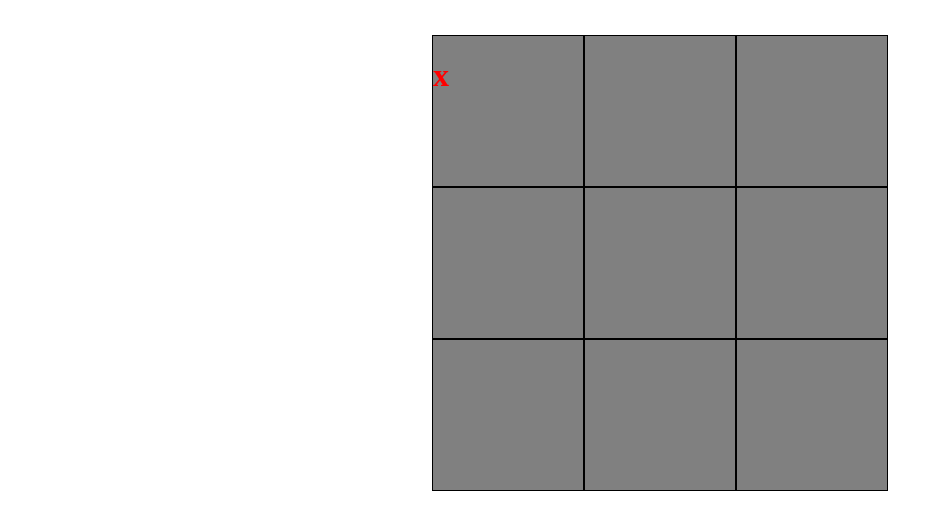
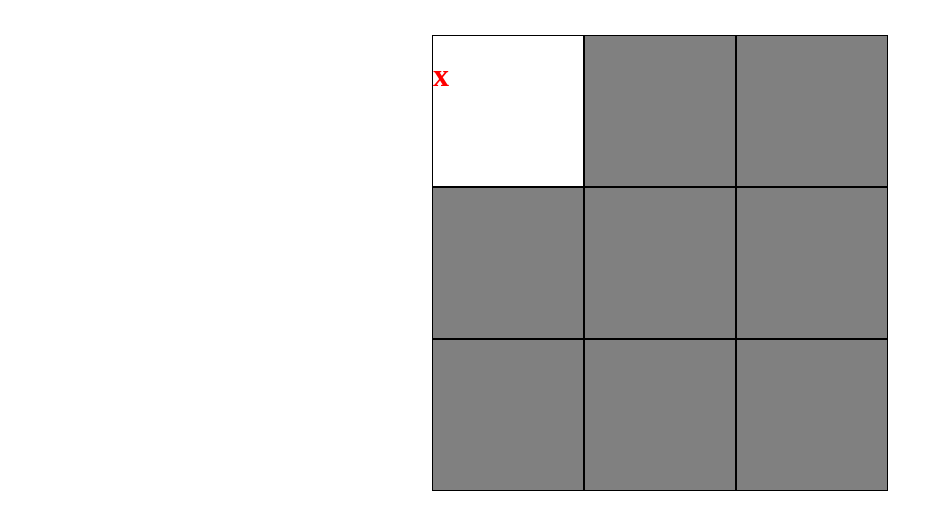
Before and after one commit to a-gehlot/JQ-tic-tac-toe, a plain HTML site: page dist/index.html in a window 1280 px wide. Both pictures are taken after a click on the item 508 px from the left and 171 px from the top of the page. Shown: the part 61-590 px from the top of the page, without its empty margins (0-943 px from the left). Drawn offline with nearby package versions, Linux system fonts and the light colour scheme.

Commit message:
Changed background color when clicking on cells

```diff
--- a/dist/ttt.css
+++ b/dist/ttt.css
@@ -20,3 +20,7 @@ figure {
     display: flex;
     justify-content: center;
 }
+
+.marked {
+    background-color: white;
+}
```
